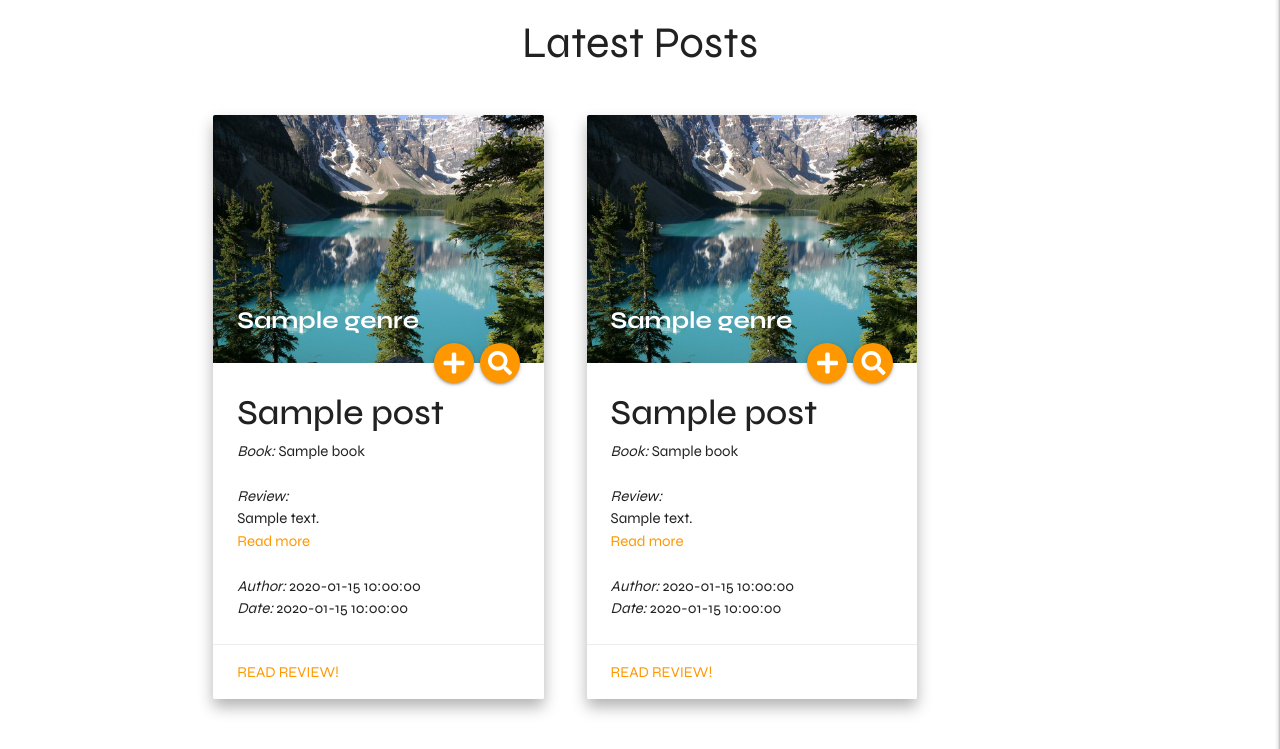
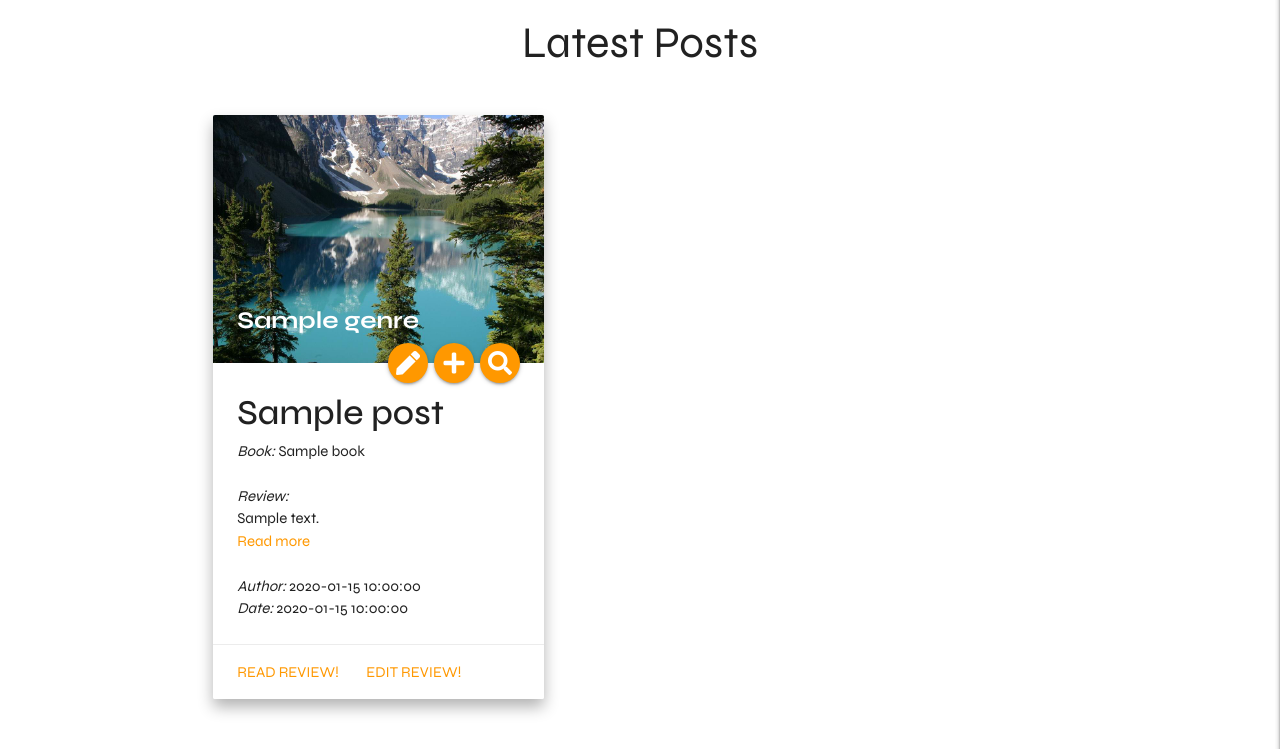
Before and after one commit to wyne-ybanez/PaperCut, a Flask app: page / in a window 1280 px wide. Shown: the part 74-823 px from the top of the page. Run offline with Flask 2, Linux system fonts and the light colour scheme; a database or web service that is not in the repository returns one stand-in record (values such as "Sample title"); some libraries are stand-ins or nearby versions.

Commit message:
Add post edit button and styling

```diff
--- a/static/css/style.css
+++ b/static/css/style.css
@@ -86,6 +86,10 @@ nav .brand-logo,
     right: 70px;
 }
 
+.btn-floating.halfway-fab.pen {
+    right: 116px;
+}
+
 /* truncate text: https://css-tricks.com/snippets/css/truncate-string-with-ellipsis/ */
 .post-title {
     font-size: 35px;
--- a/templates/posts.html
+++ b/templates/posts.html
@@ -10,11 +10,17 @@
           <div class="card-image">
             <img src="{{ url_for('static', filename='images/nature.jpg') }}" alt="nature book image">
             <span class="card-title white-text">{{ post.genre }}</span>
+              <!-- Add Post  -->
               <a href="{{ url_for('add_post') }}" class="btn-floating plus halfway-fab waves-effect waves-light orange">
                 <i class="fas fa-plus"></i>
               </a>
+              <!-- Read Post -->
               <a href="{{ url_for('show_review', post_id=post._id) }}" class="btn-floating halfway-fab waves-effect waves-light orange">
                 <i class="fas fa-search"></i>
+              </a>
+              <!-- Edit Post -->
+              <a href="{{ url_for('show_review', post_id=post._id) }}" class="btn-floating pen halfway-fab waves-effect waves-light orange">
+                <i class="fas fa-pen"></i>
               </a>
           </div>
           <div class="card-content">
@@ -29,45 +35,13 @@
               <p><em>Author:</em> {{ post.created_by }}</p>
               <p><em>Date:</em> {{ post.date }}</p>
             </div>
+          <!-- Read Review -->
           <div class="card-action">
             <a href="{{ url_for('show_review', post_id=post._id) }}" class="center-align just orange-text">Read Review!</a>
-          </div>
-        </div>
-
-    </div>
-
-    <div class="col s12 m5">
-
-        <div class="card hoverable">
-          <div class="card-image">
-            <img src="{{ url_for('static', filename='images/nature.jpg') }}" alt="nature book image">
-            <span class="card-title white-text">{{ post.genre }}</span>
-              <a href="{{ url_for('add_post') }}" class="btn-floating plus halfway-fab waves-effect waves-light orange">
-                <i class="fas fa-plus"></i>
-              </a>
-              <a href="{{ url_for('show_review', post_id=post._id) }}" class="btn-floating halfway-fab waves-effect waves-light orange">
-                <i class="fas fa-search"></i>
-              </a>
-          </div>
-          <div class="card-content">
-              <p class="post-title"><strong>{{ post.post_title }}</strong></p>
-              <p><em>Book:</em> {{ post.book }}</p>
-              <br>
-              <p><em>Review:</em></p>
-              <p class="card-review">{{ post.review }}</p>
-              <a href="{{ url_for('show_review', post_id=post._id) }}" class="center-align just orange-text">Read more</a>
-              <br>
-              <br>
-              <p><em>Author:</em> {{ post.created_by }}</p>
-              <p><em>Date:</em> {{ post.date }}</p>
-            </div>
-          <div class="card-action">
-            <a href="{{ url_for('show_review', post_id=post._id) }}" class="center-align just orange-text">Read Review!</a>
+            <a href="{{ url_for('show_review', post_id=post._id) }}" class="center-align just orange-text">Edit Review!</a>
           </div>
         </div>
       {% endfor %}
     </div>
 
-  </div>
-
 {% endblock %}
```
